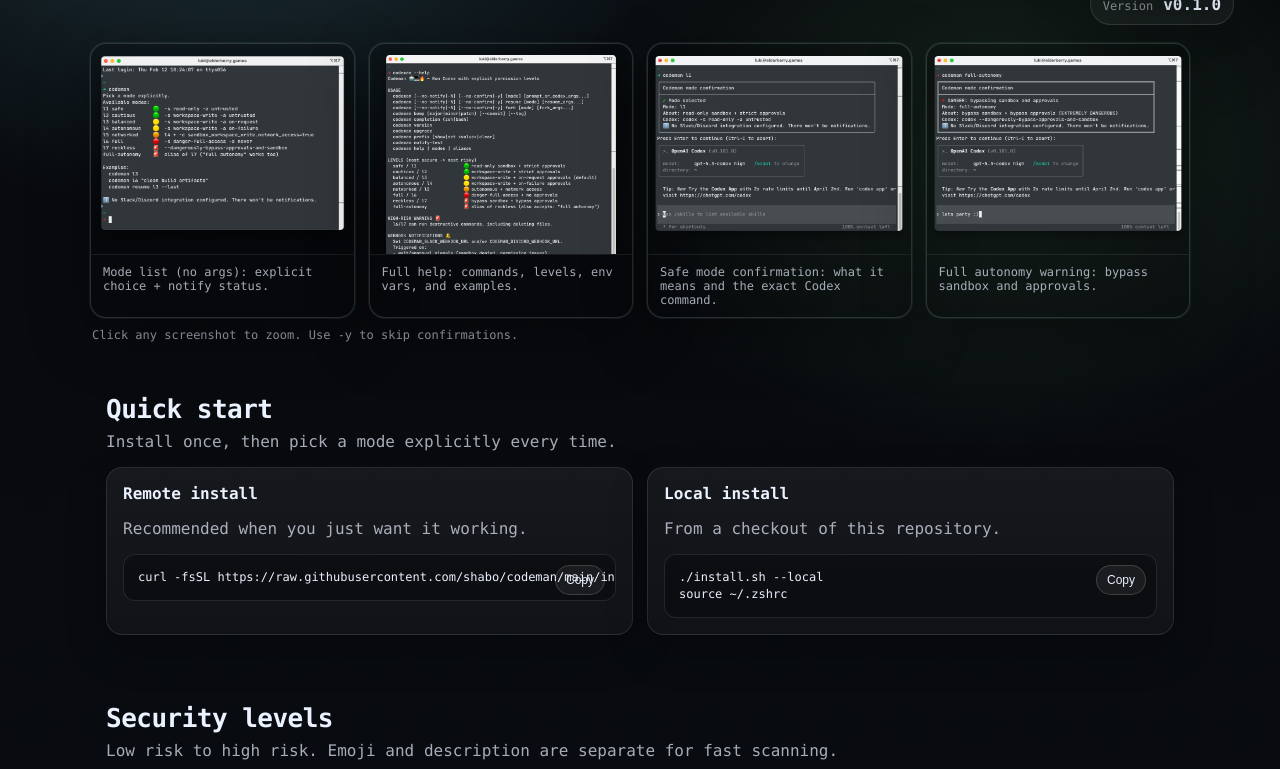
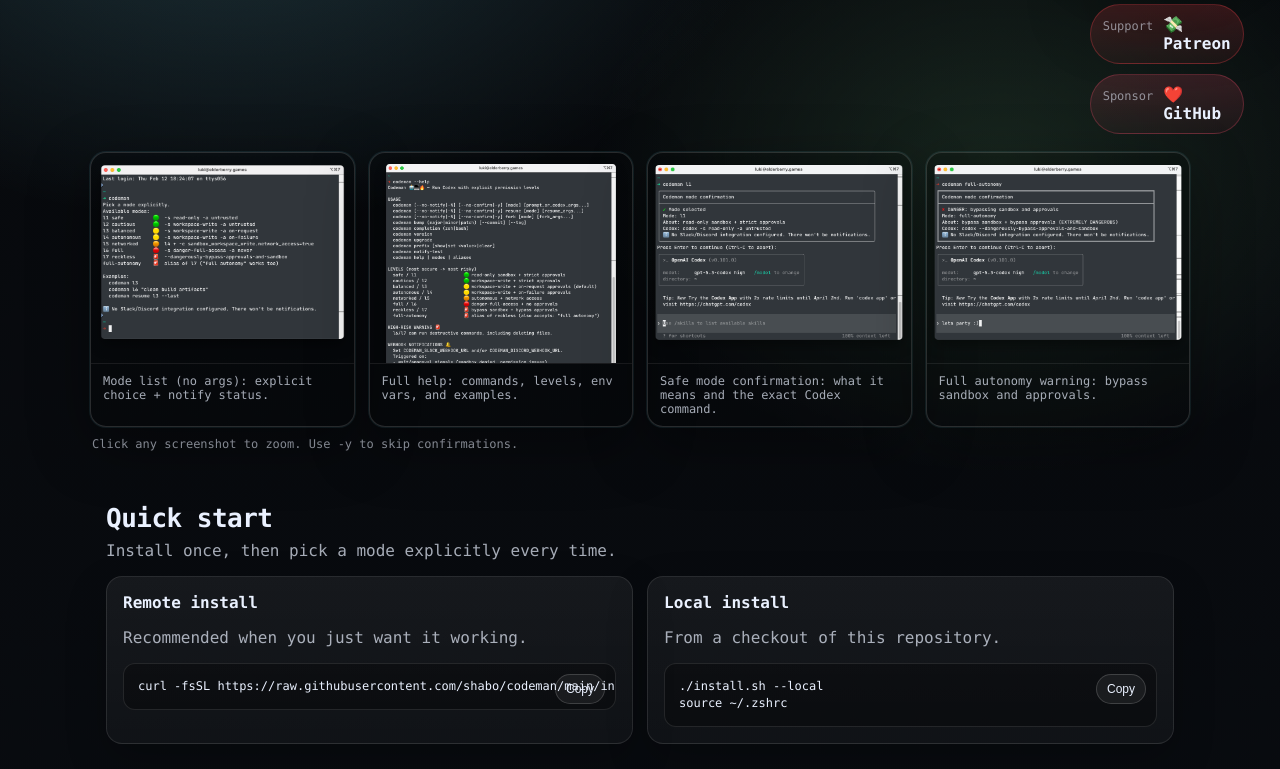
Before and after one commit to shabo/codeman, a plain HTML site: page docs/index.html in a window 1280 px wide. Shown: the part 321-1090 px from the top of the page. Drawn offline with Linux system fonts and the light colour scheme; a web font is replaced by a local one.

Commit message:
docs: move Patreon/Sponsor next to version pill

```diff
--- a/docs/index.html
+++ b/docs/index.html
@@ -30,8 +30,6 @@
         </nav>
 
         <div class="top__cta">
-          <a class="btn btn--patreon" href="https://www.patreon.com/shabers" target="_blank" rel="noopener noreferrer">💸 Patreon</a>
-          <a class="btn btn--sponsor" href="https://github.com/sponsors/shabo" target="_blank" rel="noopener noreferrer">❤️ Sponsor</a>
           <a class="btn btn--ghost" href="https://github.com/shabo/codeman">GitHub</a>
           <a class="btn btn--primary" href="#quickstart">Get started</a>
         </div>
@@ -60,9 +58,19 @@
               <img class="floatmark__logo" src="site/logo.png" alt="" width="144" height="144" />
             </div>
 
-            <div class="kpi kpi--version" role="note" aria-label="Version">
-              <div class="kpi__k">Version</div>
-              <div class="kpi__v" id="version">v0.1.0</div>
+            <div class="hero__support" aria-label="Version and support">
+              <div class="kpi kpi--version" role="note" aria-label="Version">
+                <div class="kpi__k">Version</div>
+                <div class="kpi__v" id="version">v0.1.0</div>
+              </div>
+              <a class="kpi kpi--cta kpi--patreon" href="https://www.patreon.com/shabers" target="_blank" rel="noopener noreferrer" aria-label="Support on Patreon">
+                <div class="kpi__k">Support</div>
+                <div class="kpi__v">💸 Patreon</div>
+              </a>
+              <a class="kpi kpi--cta kpi--sponsor" href="https://github.com/sponsors/shabo" target="_blank" rel="noopener noreferrer" aria-label="Sponsor on GitHub">
+                <div class="kpi__k">Sponsor</div>
+                <div class="kpi__v">❤️ GitHub</div>
+              </a>
             </div>
           </div>
         </div>
--- a/docs/site/styles.css
+++ b/docs/site/styles.css
@@ -232,6 +232,12 @@ main { display: block; }
   gap: 12px;
   justify-self: end;
 }
+.hero__support {
+  display: flex;
+  gap: 10px;
+  flex-wrap: wrap;
+  justify-content: center;
+}
 .hero__shots {
   max-width: 1100px;
   margin: 18px auto 0;
@@ -288,6 +294,29 @@ main { display: block; }
   align-items: baseline;
   gap: 10px;
 }
+.kpi--cta {
+  color: var(--fg);
+  text-decoration: none;
+  cursor: pointer;
+  user-select: none;
+  transition: border-color 140ms ease, transform 140ms ease;
+}
+.kpi--cta:hover {
+  text-decoration: none;
+  transform: translateY(-1px);
+  border-color: rgba(255, 255, 255, 0.22);
+}
+.kpi--cta:focus-visible { outline: 2px solid rgba(123, 223, 242, 0.8); outline-offset: 2px; }
+.kpi--patreon {
+  border-color: rgba(255, 66, 77, 0.28);
+  background: linear-gradient(180deg, rgba(255, 66, 77, 0.18), rgba(255, 66, 77, 0.06));
+}
+.kpi--patreon:hover { border-color: rgba(255, 66, 77, 0.48); }
+.kpi--sponsor {
+  border-color: rgba(255, 77, 109, 0.26);
+  background: linear-gradient(180deg, rgba(255, 77, 109, 0.16), rgba(255, 77, 109, 0.05));
+}
+.kpi--sponsor:hover { border-color: rgba(255, 77, 109, 0.48); }
 .kpi--version {
   box-shadow: 0 18px 70px rgba(0, 0, 0, 0.35);
 }
```
